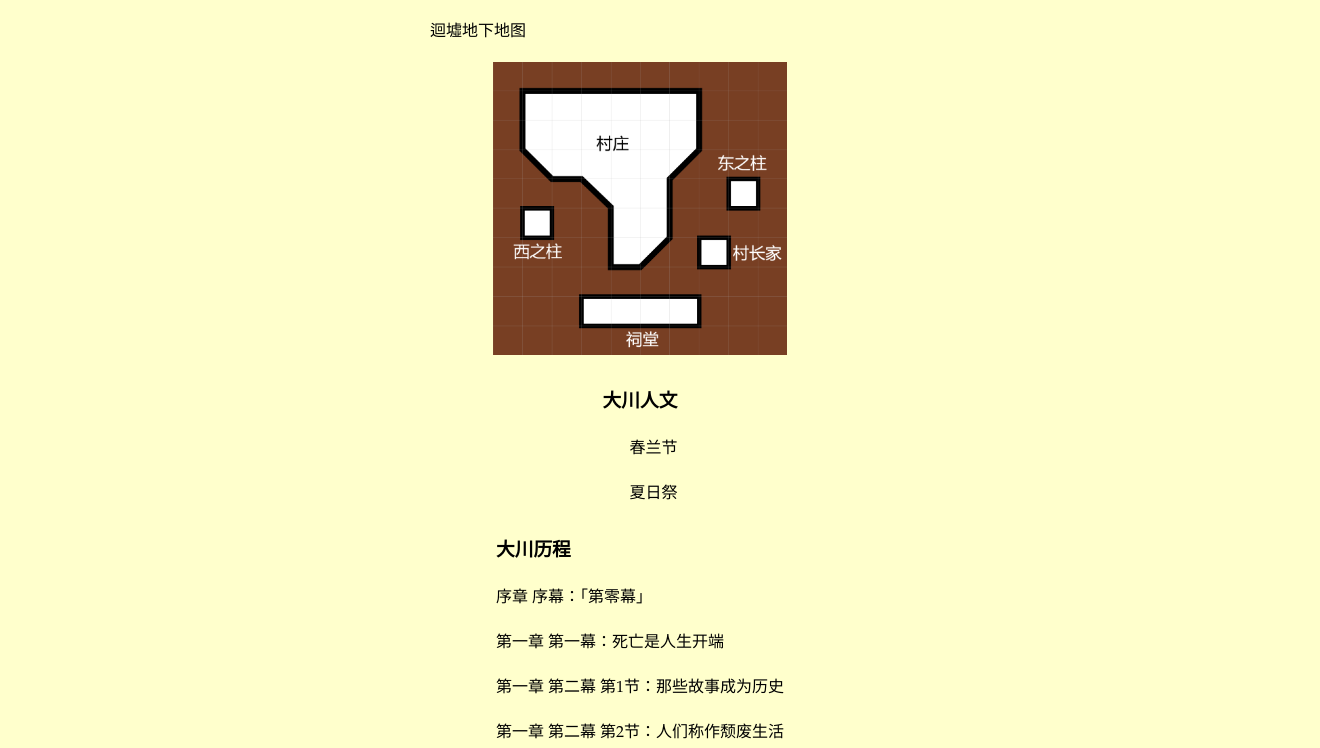
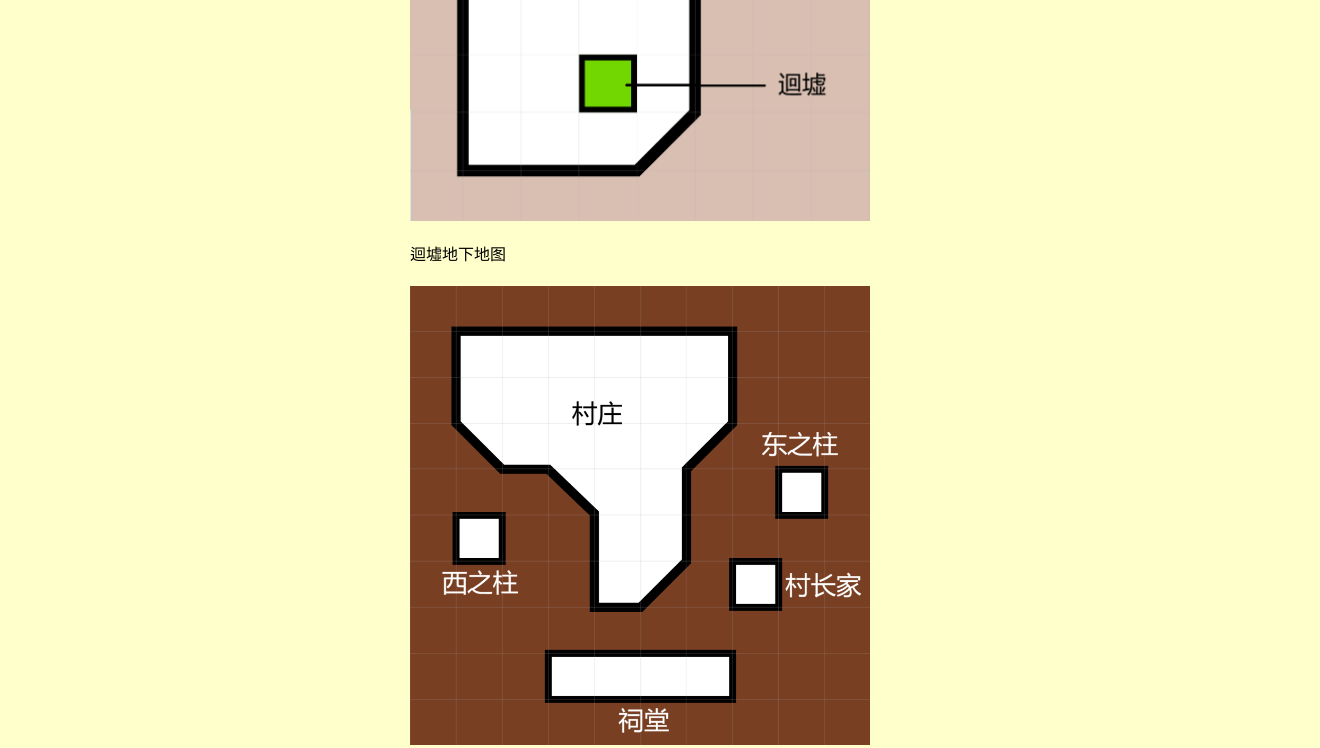
Before and after one commit to Makino-18/Makino.18, a plain HTML site: page claracities/ookawa.html in a window 1280 px wide. Shown: the part 935-1683 px from the top of the page, 1320 px wide, since content can reach past the window. Drawn offline with Linux system fonts and the light colour scheme.

Commit message:
Update claracities.css

```diff
--- a/claracities/claracities.css
+++ b/claracities/claracities.css
@@ -1,10 +1,12 @@
 @charset "utf-8";
-/* CSS Document */
 
-.header, .topnav, .card, .textl, .textr {
-    flex-shrink: 0;
-}
+/* 重置 */
+*, *::before, *::after { box-sizing: border-box; }
 
+/* 防横向滚动 */
+html, body { max-width: 100%; overflow-x: hidden; }
+
+/* 基础 */
 body {
     background-color: #FFFFCC;
     font-family: 'Segoe UI', sans-serif;
@@ -13,6 +15,11 @@ body {
     display: flex;
     flex-direction: column;
     min-height: 100vh;
+}
+
+/* 禁止挤压 */
+.header, .topnav, .card, .textl, .textr {
+    flex-shrink: 0;
 }
 
 /* 头部 */
@@ -38,15 +45,14 @@ body {
     font-weight: normal;
 }
 
-/* 子站导航栏 */
+/* 导航栏 */
 .topnav {
     background-color: #171717;
     display: flex;
     justify-content: center;
     flex-wrap: wrap;
-    border-bottom: 3px solid #FF9900; /* 加上橙色底边，呼应主站 */
+    border-bottom: 3px solid #FF9900;
 }
-
 .topnav a {
     display: block;
     color: white;
@@ -57,13 +63,10 @@ body {
     letter-spacing: 1px;
     transition: background 0.3s, color 0.3s;
 }
-
 .topnav a:hover {
     background-color: #434343;
-    color: #FF9900; /* 悬浮时文字变橙色 */
+    color: #FF9900;
 }
-
-/* 导航栏高亮样式 */
 .topnav a.active {
     background-color: #FF9900;
     color: #171717;
@@ -74,11 +77,13 @@ body {
     color: #171717;
 }
 
-/* 排版文字区 */
+/* 排版 */
 .textl {
     font-family: Baskerville, "Palatino Linotype", Palatino, "Century Schoolbook L", "Times New Roman", "serif";
-    max-width: 420px;
+    width: 100%;
+    max-width: 500px;
     margin: auto;
+    padding: 0 20px;
 }
 .textl h3 {
     margin: auto;
@@ -95,8 +100,10 @@ body {
 
 .textr {
     font-family: Baskerville, "Palatino Linotype", Palatino, "Century Schoolbook L", "Times New Roman", "serif";
-    max-width: 420px;
+    width: 100%;
+    max-width: 500px;
     margin: auto;
+    padding: 0 20px;
 }
 .textr h3 {
     margin: auto;
@@ -111,7 +118,7 @@ body {
     text-align: right;
 }
 
-/* 卡片与图片 */
+/* 卡片 */
 .card {
     background-color: rgba(0,0,0,0);
     margin: 40px auto;
@@ -127,14 +134,16 @@ body {
     font-family: 'STHup', sans-serif;
     font-size: 1.2rem;
 }
+
+/* 图片 */
 img {
-    max-width: 70%;
-    max-height: 70%;
+    max-width: 100%;
     height: auto;
     display: block;
     margin: 10px auto;
 }
 
+/* 页脚 */
 .sub-footer {
     background-color: #171717;
     border-top: 3px solid #FF9900;
```
